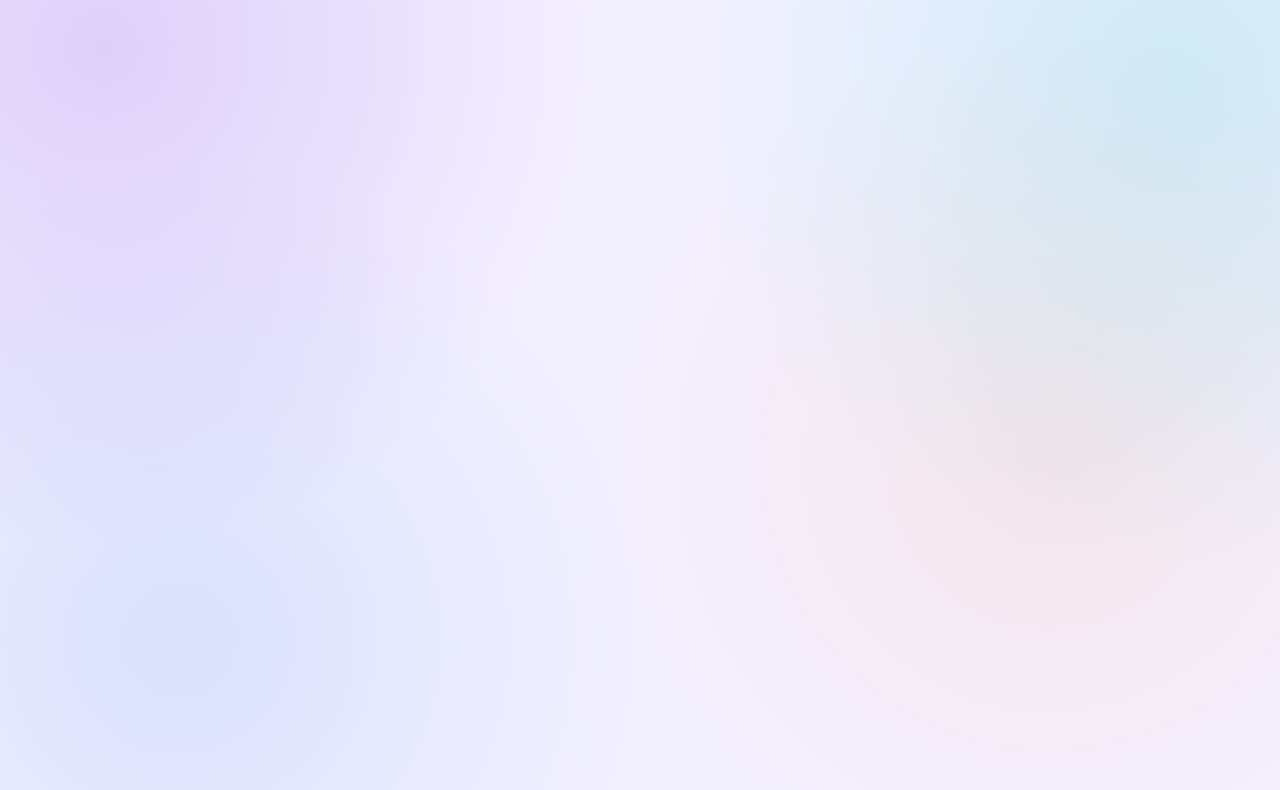
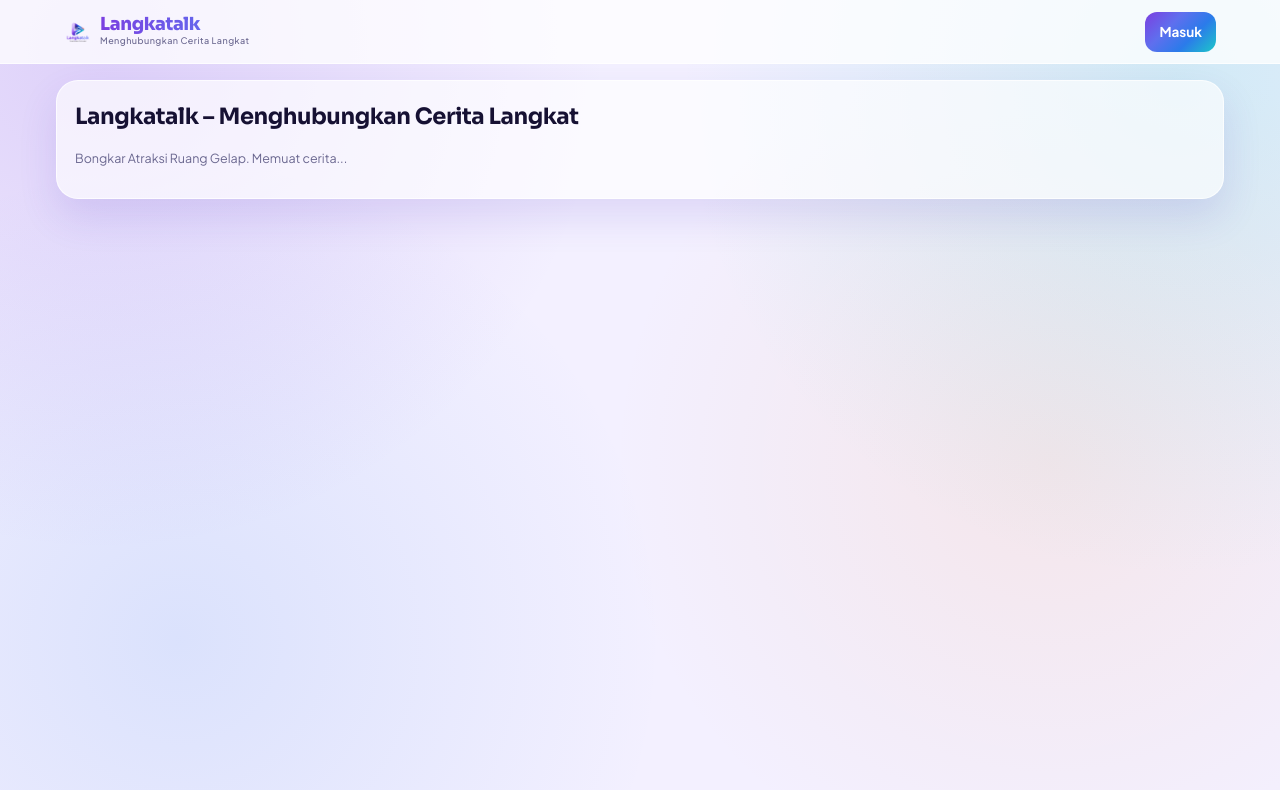
Before and after one commit to langkatalk/project, a website: page index.html in a window 1280 px wide. Drawn offline with nearby package versions, Linux system fonts and the light colour scheme.

Commit message:
Update index.html

```diff
--- a/index.html
+++ b/index.html
@@ -19,7 +19,26 @@
   <script id="ld-json" type="application/ld+json">{}</script>
 </head>
 <body>
-  <div id="root" class="page-enter"></div>
+  <div id="root" class="page-enter">
+  <header class="ph">
+    <div class="wrap">
+      <a class="logo-link" href="index.html">
+        <img src="favicon.png" alt="Langkatalk" width="28" height="28">
+        <span>
+          <span class="lt-wordmark">Langkatalk</span>
+          <span class="lt-tagline">Menghubungkan Cerita Langkat</span>
+        </span>
+      </a>
+      <a class="go sm" href="redaksi.html">Masuk</a>
+    </div>
+  </header>
+  <main class="wrap" style="margin-top:16px">
+    <div class="glass-box">
+      <h2>Langkatalk – Menghubungkan Cerita Langkat</h2>
+      <p class="mt">Bongkar Atraksi Ruang Gelap. Memuat cerita...</p>
+    </div>
+  </main>
+</div>
 
   <div class="dlg" id="dlg" role="dialog" aria-modal="true">
     <div class="box" id="box"></div>
```
